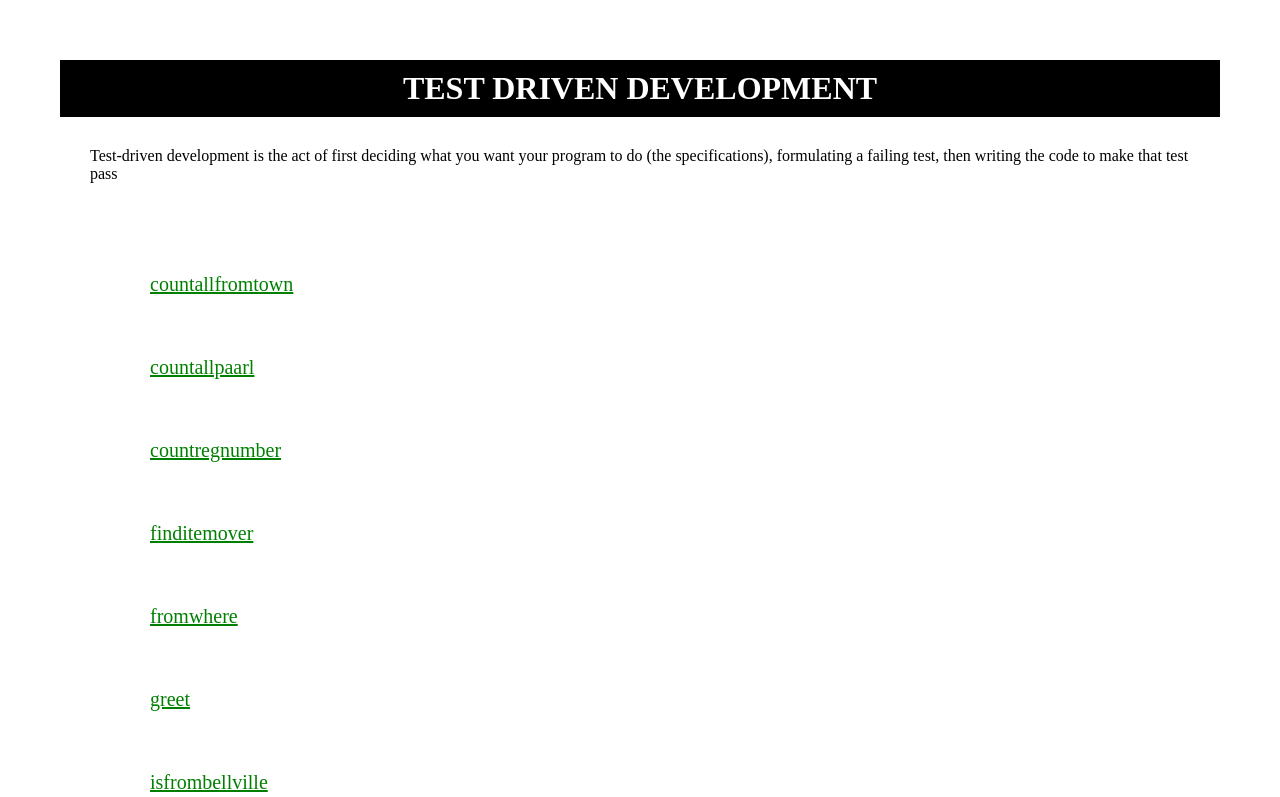
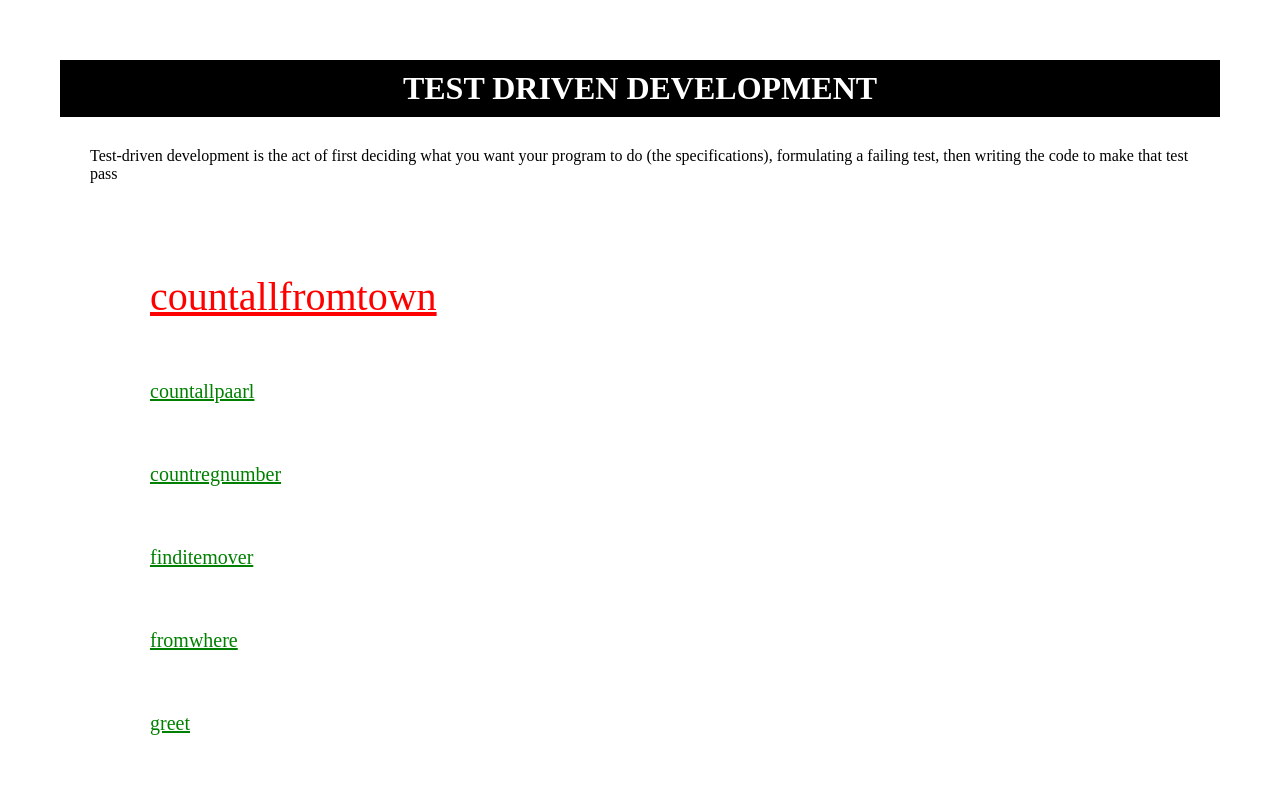
Before and after one commit to ThamsanqaMpontshane/TDD-TESTS, a plain HTML site: page index.html in a window 1280 px wide. In both pictures the pointer is over the link "countallfromtown". Shown: the top 797 px of the page. Drawn offline with Linux system fonts and the light colour scheme.

Commit message:
added hover effects for my links

```diff
--- a/style.css
+++ b/style.css
@@ -21,3 +21,7 @@ li{
 a{
     color: green;
 }
+a:hover{
+    color: red;
+    font-size: 40px;
+}
```
